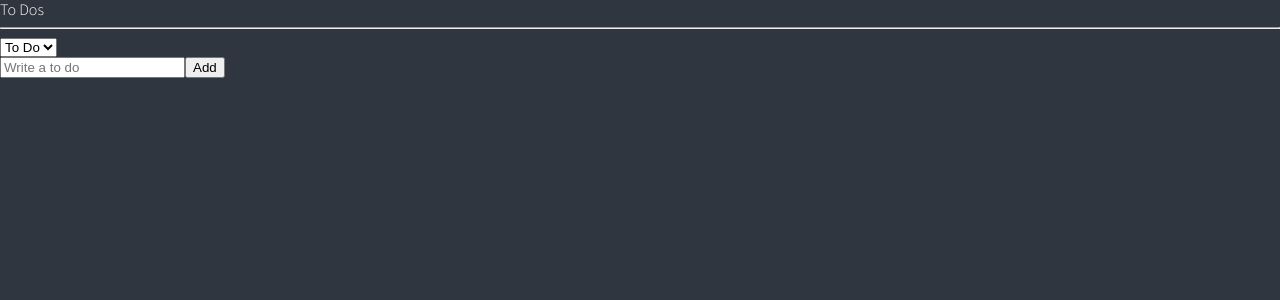
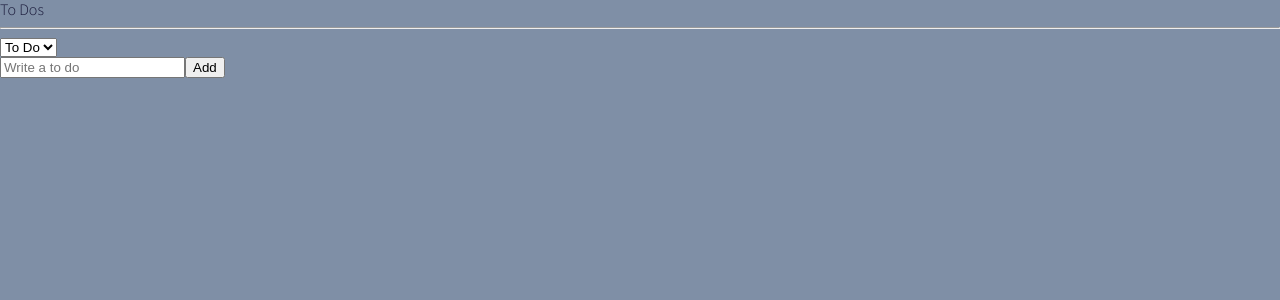
Before and after one commit to honghyunAhn/react-todo, a React (Create React App) app: page / in a window 1280 px wide. Shown: the top 300 px of the page. Built offline with nearby package versions, Linux system fonts and the light colour scheme.

Commit message:
Update Theme

```diff
--- a/src/theme.ts
+++ b/src/theme.ts
@@ -1,8 +1,8 @@
 import { DefaultTheme } from "styled-components";
 
 export const darkTheme: DefaultTheme = {
-  bgColor: "#2f3640",
-  textColor: "white",
-  accentColor: "#9c88ff",
+  bgColor: "#7f8fa6",
+  textColor: "#1A1A3A",
+  accentColor: "#273c75",
   cardBgColor: "transparent",
 };
```
